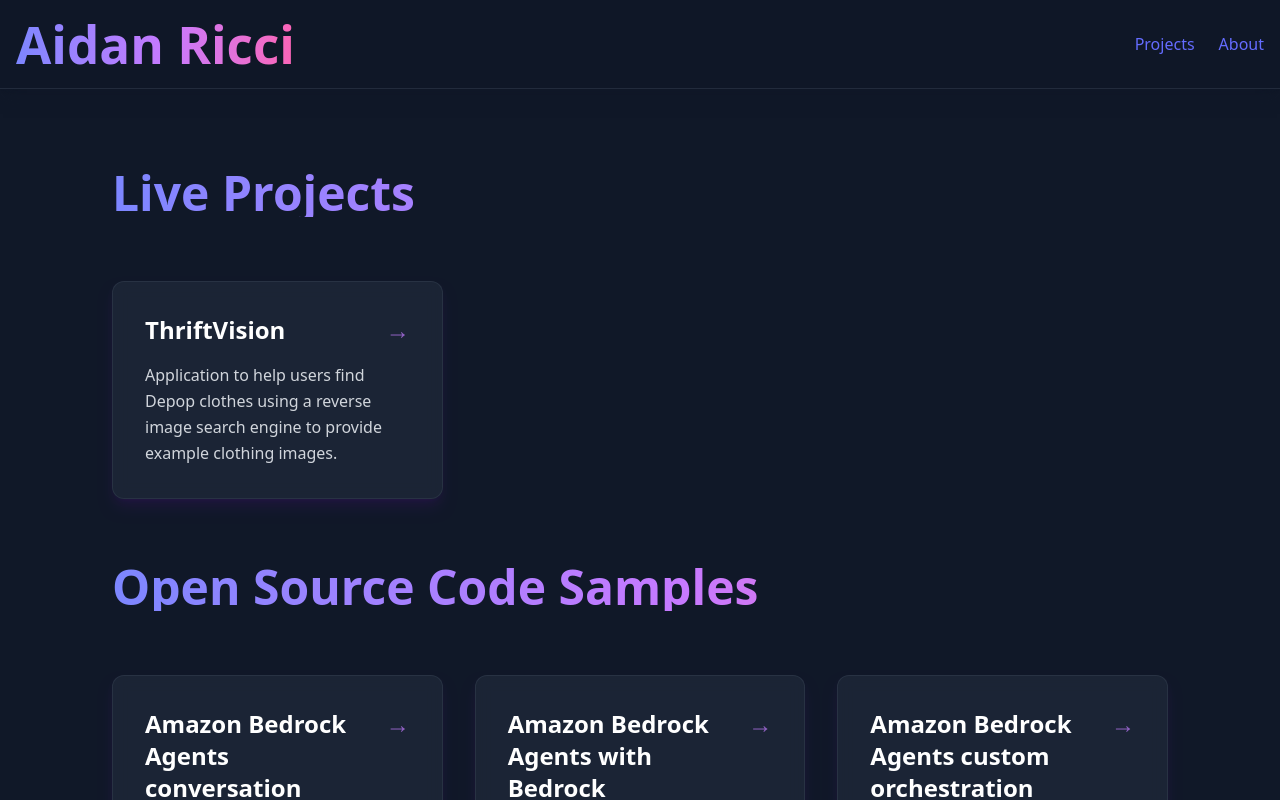
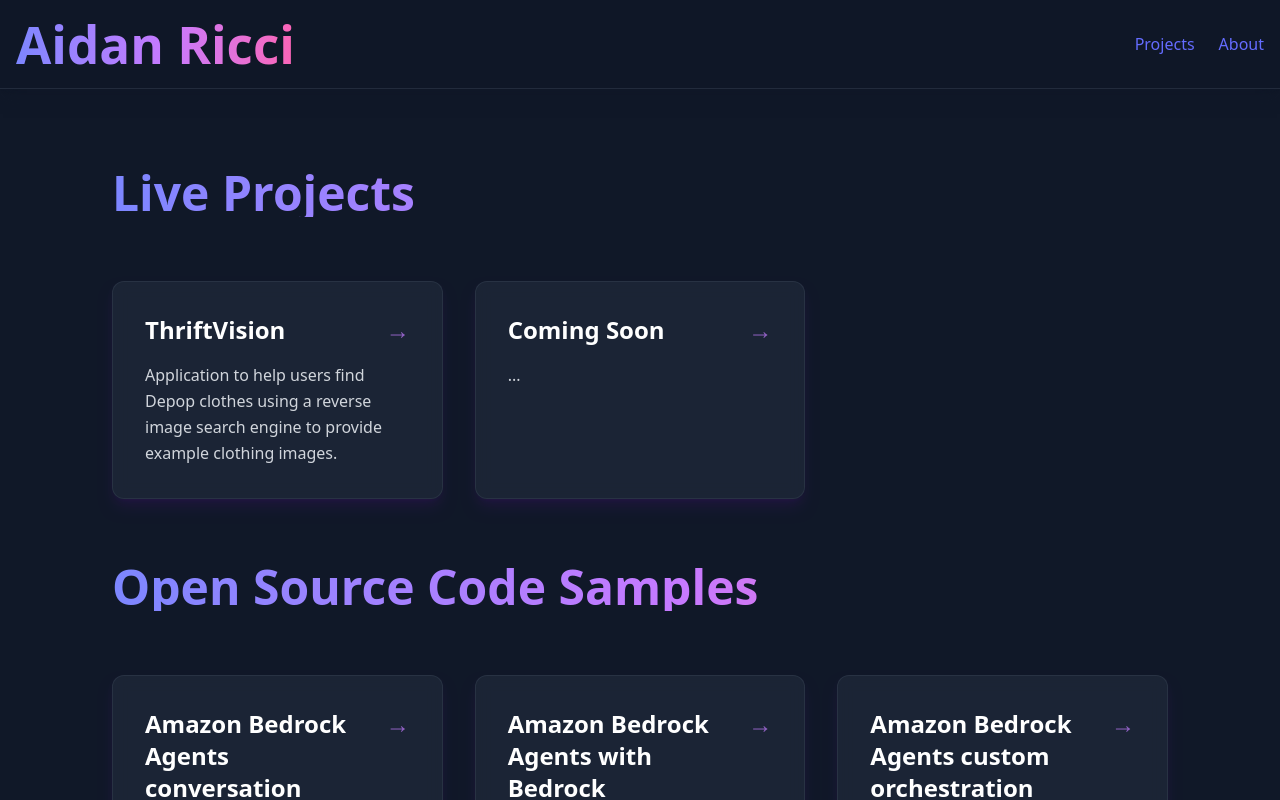
Before and after one commit to aidan-ricci/domain-mainsite, a React (Vite) app: page / in a window 1280 px wide. Shown: the top 800 px of the page. Built offline with nearby package versions, Linux system fonts and the light colour scheme.

Commit message:
cleaned up

```diff
--- a/index.html
+++ b/index.html
@@ -2,9 +2,9 @@
 <html lang="en" class="dark">
   <head>
     <meta charset="UTF-8" />
-    <link rel="icon" type="image/svg+xml" href="/vite.svg" />
+    <link rel="icon" type="image/svg+xml" href="/logo.svg" />
     <meta name="viewport" content="width=device-width, initial-scale=1.0" />
-    <title>Vite + React + TS</title>
+    <title>Aidan Ricci's Portfolio Site</title>
     <script defer src="https://cloud.umami.is/script.js" data-website-id="46abd91d-ac55-4831-96a8-2aeb7b824474"></script>
   </head>
   <body>
--- a/src/data/projects.json
+++ b/src/data/projects.json
@@ -3,5 +3,10 @@
     "title": "ThriftVision",
     "description": "Application to help users find Depop clothes using a reverse image search engine to provide example clothing images.",
     "link": "https://thriftvision.ricciapps.com/"
+  },
+  {
+    "title": "Coming Soon",
+    "description": "...",
+    "link": "https://portfolio.ricciapps.com/"
   }
 ]
```
Also changed, not shown: public/logo.svg (added).
